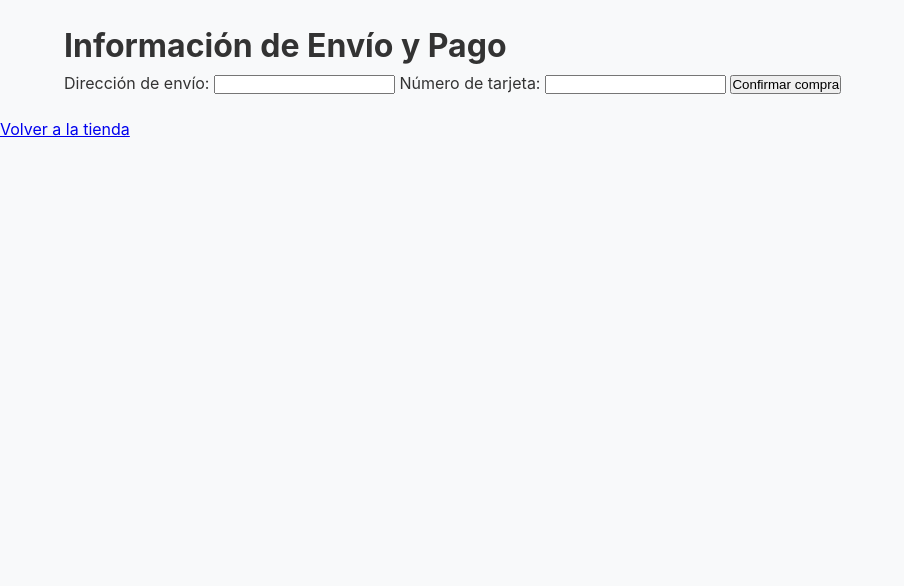
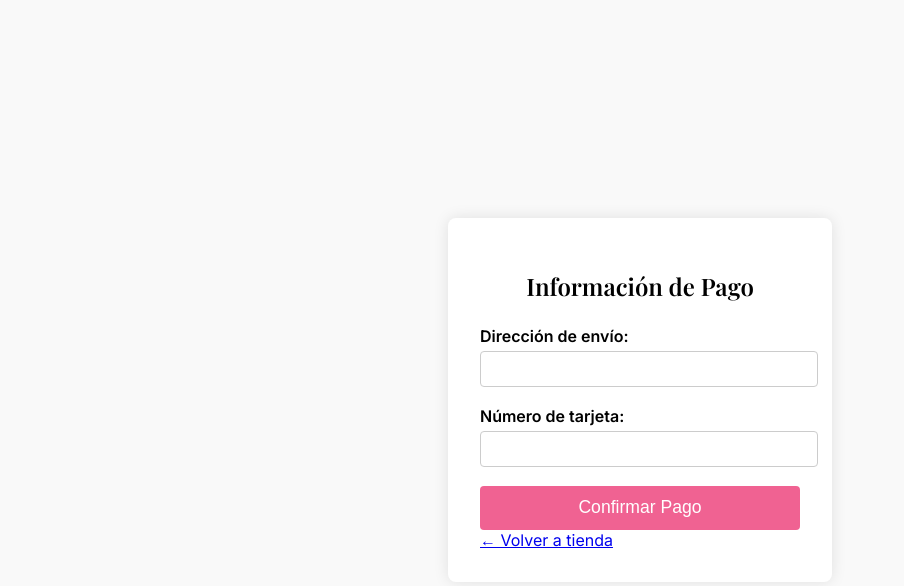
Before and after one commit to souuuuvenir/web, a plain HTML site: page pago.html in a window 1280 px wide. Shown: the whole page, without its empty margins (0-904 px from the left). Drawn offline with nearby package versions, Linux system fonts and the light colour scheme.

Commit message:
Update pago.html

```diff
--- a/pago.html
+++ b/pago.html
@@ -3,29 +3,25 @@
 <head>
   <meta charset="UTF-8" />
   <meta name="viewport" content="width=device-width, initial-scale=1" />
-  <title>Información de Pago</title>
-  <link rel="stylesheet" href="tienda.css" />
+  <title>Pagar Compra</title>
+  <link rel="stylesheet" href="pago.css" />
+  <link href="https://fonts.googleapis.com/css2?family=Inter:wght@400;600&family=Playfair+Display:wght@600&display=swap" rel="stylesheet" />
 </head>
 <body>
-  <div class="container">
-    <h1>Información de Envío y Pago</h1>
+  <div class="pago-container">
+    <h2>Información de Pago</h2>
     <form id="form-pago">
       <label for="direccion">Dirección de envío:</label>
-      <input type="text" id="direccion" name="direccion" required>
+      <input type="text" id="direccion" name="direccion" required placeholder />
 
       <label for="tarjeta">Número de tarjeta:</label>
-      <input type="text" id="tarjeta" name="tarjeta" required maxlength="9" pattern="\d{9}">
+      <input type="text" id="tarjeta" name="tarjeta" required placeholder />
 
-      <button type="submit">Confirmar compra</button>
+      <button type="submit">Confirmar Pago</button>
+        <a href="tienda.html" class="btn-regresar">← Volver a tienda</a>
     </form>
   </div>
 
-  <script>
-    document.getElementById('form-pago').addEventListener('submit', function(e) {
-      e.preventDefault();
-      window.location.href = 'ticket.html';
-    });
-  </script>
-    <a href="tienda.html" class="btn btn-regresar">Volver a la tienda</a>
+  <script src="pago.js"></script>
 </body>
 </html>
```
